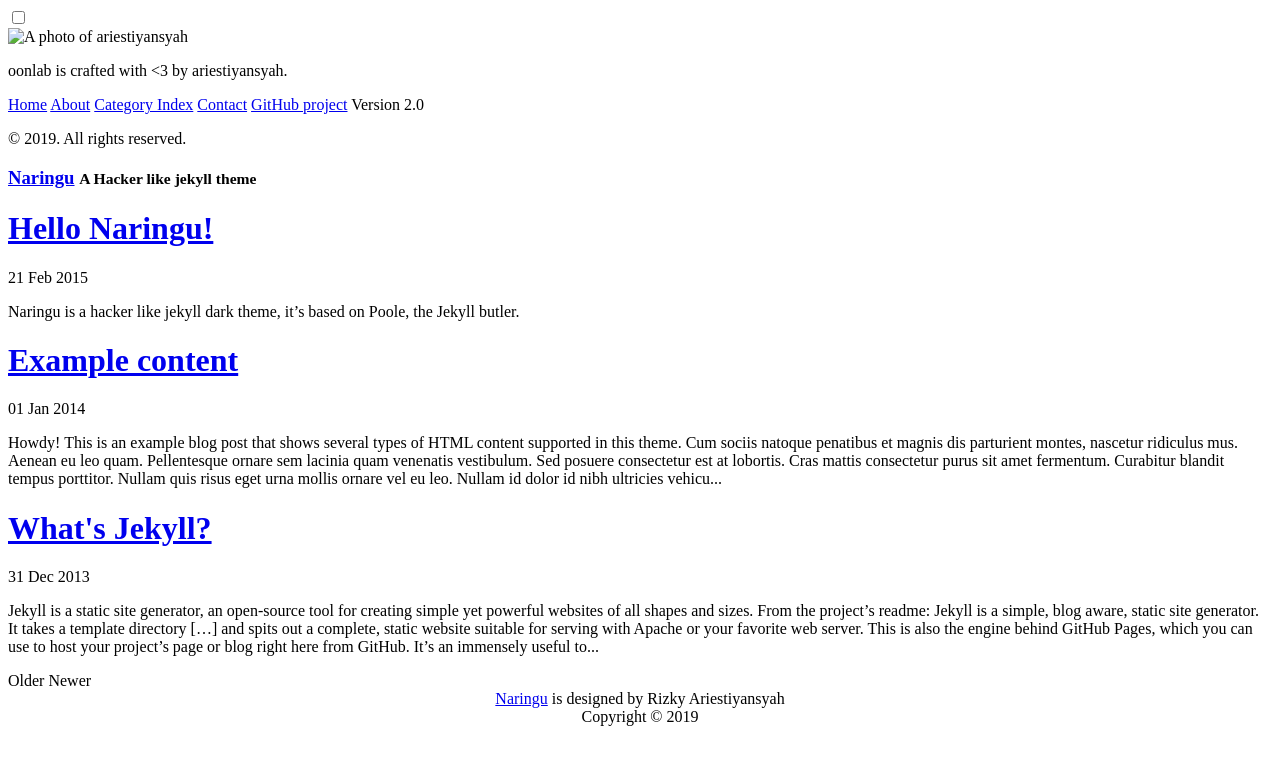
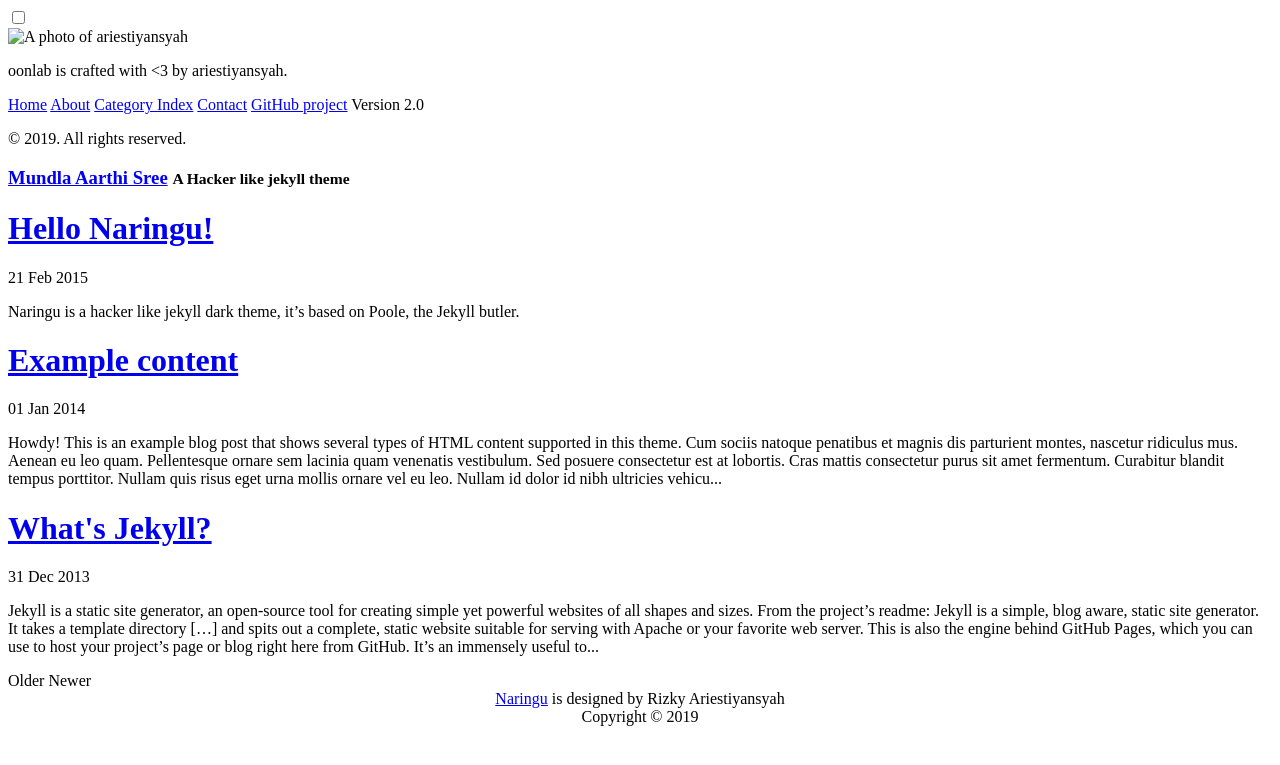
Before and after one commit to 1MundlaAarthisree/MundlaAarthiSree.github.io, a Jekyll site: the page built from index.html, in a window 1280 px wide. Shown: the top 765 px of the page. Built offline with Jekyll 4.4.1, drawn with Linux system fonts in a browser that asks for light colours; the list of posts is cut into pages by our own code.

Commit message:
Update _config.yml

```diff
--- a/_config.yml
+++ b/_config.yml
@@ -11,25 +11,23 @@ gems: [jekyll-paginate]
 permalink:           pretty
 
 # Setup
-title:               Naringu
+title:               Mundla Aarthi Sree
 tagline:             'A Hacker like jekyll theme'
 description:         'oonlab is crafted with <3 by ariestiyansyah.'
-url:                 http://naringu.oonlab.com
+url:
 baseurl:             /
 paginate:            7
 
 # About/contact
 author:
-  name:              Rizky Ariestiyansyah
-  url:               https://twitter.com/ariestiyansyah
-  email:             ariestiyansyah.rizky@gmail.com
+  name:            Mundla Aarthi Sree
+  email:            aarthisreemundla@gmail.com
 
 # Custom vars
 version:             2.0
 
 # Social Media
-github:				http://github.com/ariestiyansyah
-twitter:			http://twitter.com/ariestiyansyah
+github:				https://github.com/1MundlaAarthisree/MundlaAarthiSree.github.io
 disqus:             testnaringu
 
 # Theme Author (Please don't edit this line cause of MIT LICENSE rules)
```
